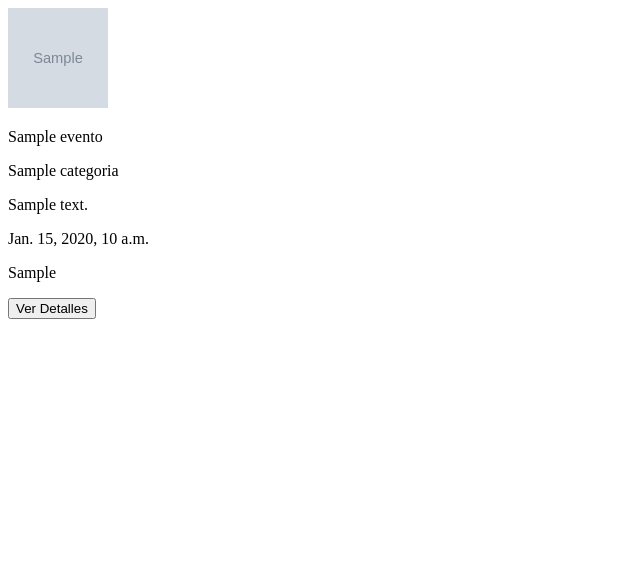
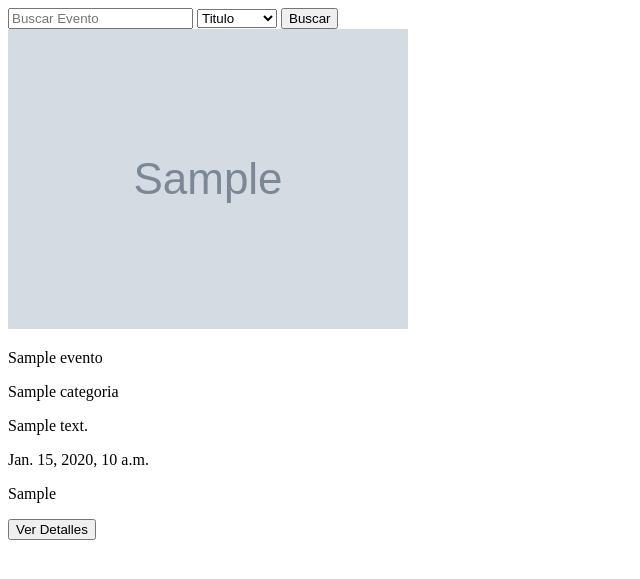
Before and after one commit to Andrewdpg/sistema-de-eventos, a Django app: page /events/e/ in a window 1280 px wide. Shown: the top 579 px of the page, without its empty margins (0-640 px from the left). Run offline with Django 5.2, Linux system fonts and the light colour scheme; a user stored in the database is signed in; tables that the repository leaves empty hold one stand-in row (values such as "Sample post"); grey boxes marked "Sample" are stand-in pictures; a database or web service that is not in the repository returns one stand-in record (values such as "Sample title").

```diff
--- a/src/templates/event_log/all_events.html
+++ b/src/templates/event_log/all_events.html
@@ -3,22 +3,48 @@
 {% load templatetags %}
 
 {% block content %}
+    <div class="main-container">
+        <div class="container">
+            <div class="search-container">
+                <form method="GET" id="search-form">
+                    <input type="text" name="search" id="search" placeholder="Buscar Evento">
+                    <select name="search-options" id="search-options">
+                        <option value="titulo">Titulo</option>
+                        <option value="categoria">Categoria</option>
+                        <option value="fecha">Fecha</option>
+                        <option value="lugar_evento">Lugar</option>
+                    </select>
+                    <button type="submit">Buscar</button>
+                </form>
+            </div>
 
             {% for event in events %}
-        <img src="{{ event.imagen.url }}" alt="{{ event.titulo }}" width="100" height="100">
+            <div class="event-breadcrum">
+                <div class="img-container">
+                    <img src="{{ event.imagen.url }}" alt="{{ event.titulo }}">
+                </div>
+                <div class="content-container">
+                    <div class="content-title">
                         <p>{{ event.titulo }}</p>
-
+                    </div>
+                    <div class="content-category">
                         {% for categoria in event.categorias %}
                             <p>{{ categoria.nombre }}</p>
                         {% endfor %}
-
+                    </div>
+                    <div class="content-description">
                         <p>{{ event.descripcion }}</p>
+                    </div>
+                    <div class="content-metadata">
                         <p>{{ event.fecha }}</p>
                         <p>{{ event.lugar_evento }}</p>
-
+                    </div>
+                    <div class="content-action">
                         <a href="{% url 'view_event' event_id=event|get_item:'_id' %}"><button>Ver Detalles</button></a>
+                    </div>
+                </div>
+            </div>
             {% endfor %}
-
-
-
+        </div>
+    </div>
 {% endblock content %}
```
Lines whose indentation alone changed are shown as unchanged.
